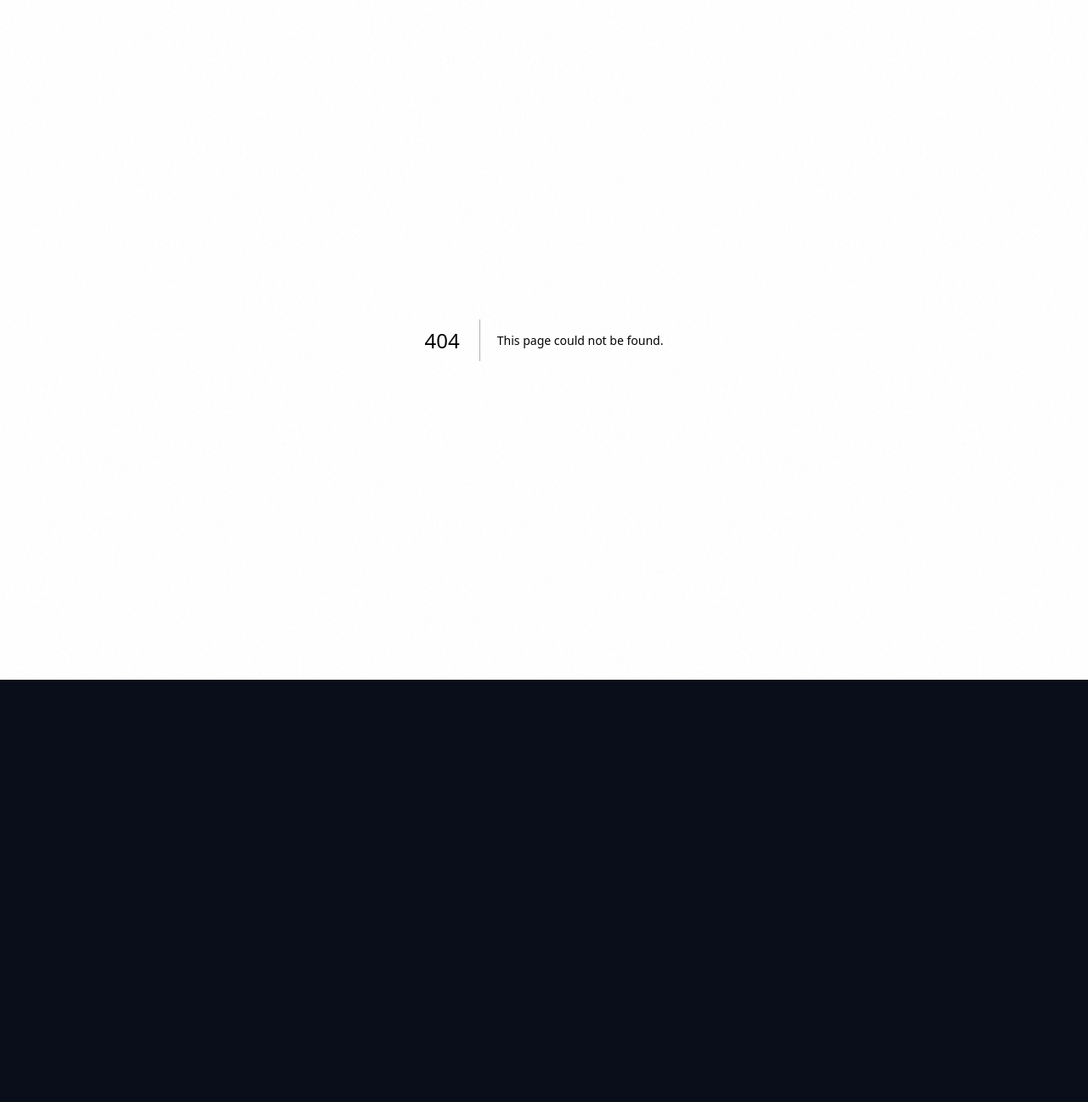
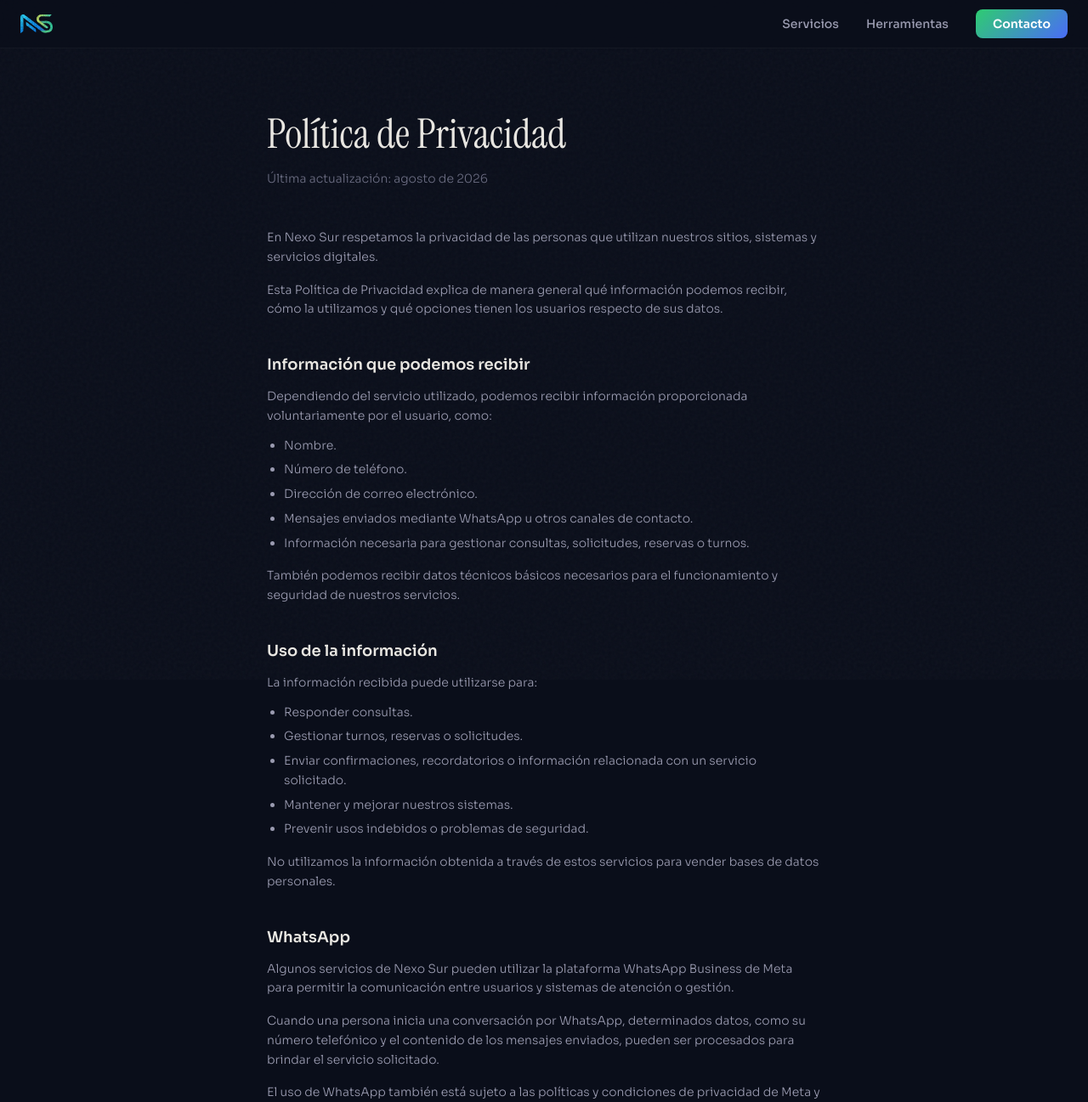
Before and after one commit to JuanF1984/nexosurdigital, a Next.js app: page /privacidad in a window 1280 px wide. Before the commit this address had no page. Shown: the top 1297 px of the page at 85% size. Before the commit the page ends 800 px from the top, so only its background shows below. Built offline with nearby package versions, Linux system fonts and the light colour scheme.

Commit message:
feat(privacidad): add privacy policy page with content and metadata

```diff
--- /dev/null
+++ b/src/app/(public)/privacidad/page.tsx
@@ -0,0 +1,185 @@
+import type { Metadata } from "next";
+
+export const metadata: Metadata = {
+  title: "Política de Privacidad | Nexo Sur",
+  description:
+    "Política de Privacidad de Nexo Sur: qué información recibimos, cómo la utilizamos y qué opciones tienen los usuarios respecto de sus datos.",
+};
+
+export default function PrivacidadPage() {
+  return (
+    <section className="pt-32 pb-24 px-6 max-w-[700px] mx-auto">
+      <h1 className="font-display text-[clamp(2rem,4vw,3rem)] font-normal leading-tight mb-3">
+        Política de Privacidad
+      </h1>
+      <p className="text-text-dim text-sm font-light mb-12">
+        Última actualización: agosto de 2026
+      </p>
+
+      <p className="text-text-secondary text-sm font-light leading-relaxed mb-4">
+        En Nexo Sur respetamos la privacidad de las personas que utilizan
+        nuestros sitios, sistemas y servicios digitales.
+      </p>
+      <p className="text-text-secondary text-sm font-light leading-relaxed mb-4">
+        Esta Política de Privacidad explica de manera general qué información
+        podemos recibir, cómo la utilizamos y qué opciones tienen los
+        usuarios respecto de sus datos.
+      </p>
+
+      <h2 className="font-body text-lg font-semibold mt-10 mb-3">
+        Información que podemos recibir
+      </h2>
+      <p className="text-text-secondary text-sm font-light leading-relaxed mb-3">
+        Dependiendo del servicio utilizado, podemos recibir información
+        proporcionada voluntariamente por el usuario, como:
+      </p>
+      <ul className="list-disc pl-5 space-y-1.5 mb-4">
+        <li className="text-text-secondary text-sm font-light leading-relaxed">
+          Nombre.
+        </li>
+        <li className="text-text-secondary text-sm font-light leading-relaxed">
+          Número de teléfono.
+        </li>
+        <li className="text-text-secondary text-sm font-light leading-relaxed">
+          Dirección de correo electrónico.
+        </li>
+        <li className="text-text-secondary text-sm font-light leading-relaxed">
+          Mensajes enviados mediante WhatsApp u otros canales de contacto.
+        </li>
+        <li className="text-text-secondary text-sm font-light leading-relaxed">
+          Información necesaria para gestionar consultas, solicitudes,
+          reservas o turnos.
+        </li>
+      </ul>
+      <p className="text-text-secondary text-sm font-light leading-relaxed mb-4">
+        También podemos recibir datos técnicos básicos necesarios para el
+        funcionamiento y seguridad de nuestros servicios.
+      </p>
+
+      <h2 className="font-body text-lg font-semibold mt-10 mb-3">
+        Uso de la información
+      </h2>
+      <p className="text-text-secondary text-sm font-light leading-relaxed mb-3">
+        La información recibida puede utilizarse para:
+      </p>
+      <ul className="list-disc pl-5 space-y-1.5 mb-4">
+        <li className="text-text-secondary text-sm font-light leading-relaxed">
+          Responder consultas.
+        </li>
+        <li className="text-text-secondary text-sm font-light leading-relaxed">
+          Gestionar turnos, reservas o solicitudes.
+        </li>
+        <li className="text-text-secondary text-sm font-light leading-relaxed">
+          Enviar confirmaciones, recordatorios o información relacionada con
+          un servicio solicitado.
+        </li>
+        <li className="text-text-secondary text-sm font-light leading-relaxed">
+          Mantener y mejorar nuestros sistemas.
+        </li>
+        <li className="text-text-secondary text-sm font-light leading-relaxed">
+          Prevenir usos indebidos o problemas de seguridad.
+        </li>
+      </ul>
+      <p className="text-text-secondary text-sm font-light leading-relaxed mb-4">
+        No utilizamos la información obtenida a través de estos servicios
+        para vender bases de datos personales.
+      </p>
+
+      <h2 className="font-body text-lg font-semibold mt-10 mb-3">
+        WhatsApp
+      </h2>
+      <p className="text-text-secondary text-sm font-light leading-relaxed mb-4">
+        Algunos servicios de Nexo Sur pueden utilizar la plataforma WhatsApp
+        Business de Meta para permitir la comunicación entre usuarios y
+        sistemas de atención o gestión.
+      </p>
+      <p className="text-text-secondary text-sm font-light leading-relaxed mb-4">
+        Cuando una persona inicia una conversación por WhatsApp, determinados
+        datos, como su número telefónico y el contenido de los mensajes
+        enviados, pueden ser procesados para brindar el servicio solicitado.
+      </p>
+      <p className="text-text-secondary text-sm font-light leading-relaxed mb-4">
+        El uso de WhatsApp también está sujeto a las políticas y condiciones
+        de privacidad de Meta y WhatsApp.
+      </p>
+
+      <h2 className="font-body text-lg font-semibold mt-10 mb-3">
+        Proveedores tecnológicos
+      </h2>
+      <p className="text-text-secondary text-sm font-light leading-relaxed mb-4">
+        Para prestar nuestros servicios podemos utilizar proveedores
+        tecnológicos de infraestructura, alojamiento, bases de datos,
+        mensajería u otros servicios necesarios para el funcionamiento de las
+        aplicaciones.
+      </p>
+      <p className="text-text-secondary text-sm font-light leading-relaxed mb-4">
+        Estos proveedores pueden procesar información únicamente en la medida
+        necesaria para brindar dichos servicios.
+      </p>
+
+      <h2 className="font-body text-lg font-semibold mt-10 mb-3">
+        Conservación de los datos
+      </h2>
+      <p className="text-text-secondary text-sm font-light leading-relaxed mb-4">
+        Los datos se conservarán durante el tiempo necesario para prestar el
+        servicio correspondiente, cumplir obligaciones legales o resolver
+        cuestiones relacionadas con la operación y seguridad de los sistemas.
+      </p>
+
+      <h2 className="font-body text-lg font-semibold mt-10 mb-3">
+        Derechos de los usuarios
+      </h2>
+      <p className="text-text-secondary text-sm font-light leading-relaxed mb-4">
+        Las personas pueden solicitar información sobre sus datos personales,
+        su actualización, corrección o eliminación cuando corresponda.
+      </p>
+      <p className="text-text-secondary text-sm font-light leading-relaxed mb-4">
+        También pueden solicitar que dejemos de utilizar determinada
+        información para comunicaciones que no sean necesarias para prestar
+        un servicio solicitado.
+      </p>
+
+      <h2 className="font-body text-lg font-semibold mt-10 mb-3">
+        Solicitudes de eliminación de datos
+      </h2>
+      <p className="text-text-secondary text-sm font-light leading-relaxed mb-4">
+        Si una persona desea solicitar la eliminación de información
+        asociada a nuestros servicios, puede comunicarse con Nexo Sur
+        indicando el número telefónico, correo electrónico u otro dato
+        necesario para identificar la información correspondiente.
+      </p>
+
+      <h2 className="font-body text-lg font-semibold mt-10 mb-3">
+        Seguridad
+      </h2>
+      <p className="text-text-secondary text-sm font-light leading-relaxed mb-4">
+        Aplicamos medidas razonables de seguridad destinadas a proteger la
+        información y limitar el acceso no autorizado a nuestros sistemas.
+      </p>
+      <p className="text-text-secondary text-sm font-light leading-relaxed mb-4">
+        Sin embargo, ningún sistema conectado a Internet puede garantizar una
+        seguridad absoluta.
+      </p>
+
+      <h2 className="font-body text-lg font-semibold mt-10 mb-3">
+        Cambios en esta política
+      </h2>
+      <p className="text-text-secondary text-sm font-light leading-relaxed mb-4">
+        Esta Política de Privacidad puede actualizarse para reflejar cambios
+        en nuestros servicios, tecnologías utilizadas o requisitos legales.
+      </p>
+      <p className="text-text-secondary text-sm font-light leading-relaxed mb-4">
+        La versión vigente estará siempre disponible en esta página.
+      </p>
+
+      <h2 className="font-body text-lg font-semibold mt-10 mb-3">
+        Contacto
+      </h2>
+      <p className="text-text-secondary text-sm font-light leading-relaxed">
+        Para consultas relacionadas con privacidad o tratamiento de datos
+        personales, utilizar los canales de contacto publicados oficialmente
+        por Nexo Sur en este sitio web.
+      </p>
+    </section>
+  );
+}
```
